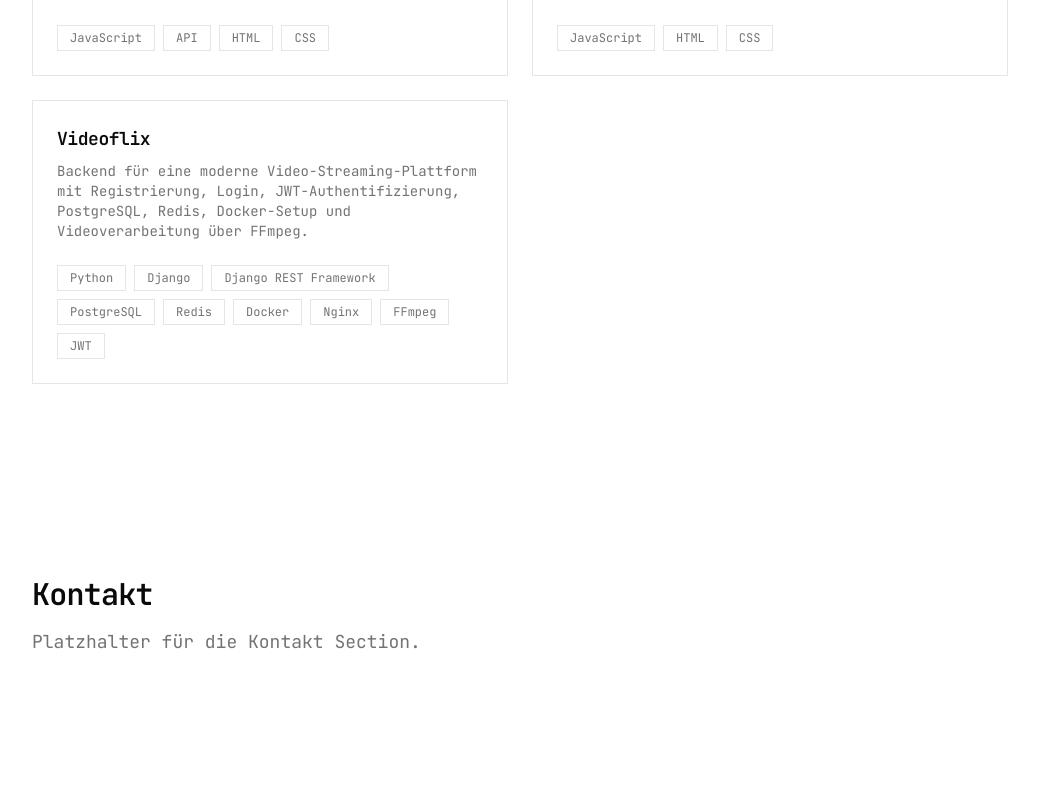
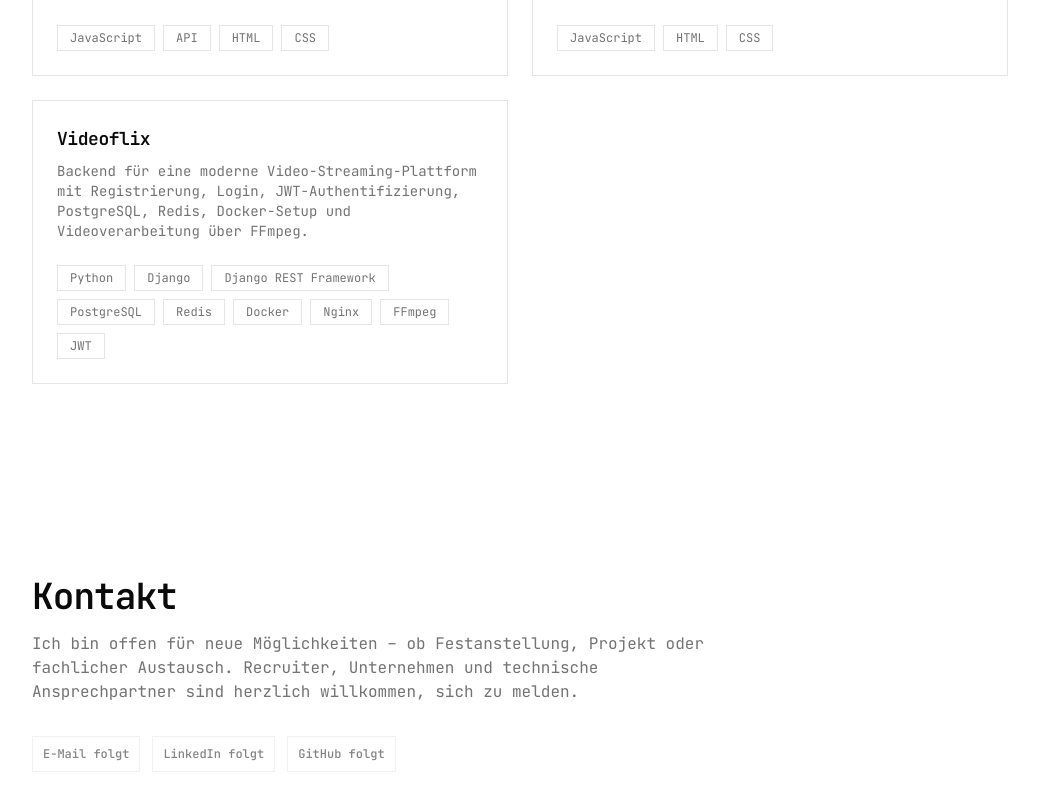
Before and after one commit to DrPinselbecher/full-stack-portfolio, a Next.js app: page / in a window 1280 px wide. Shown: the part 2492-3292 px from the top of the page, without its empty margins (120-1159 px from the left). Before the commit the page ends 3244 px from the top, so only its background shows below. Built offline with nearby package versions, Linux system fonts and the light colour scheme.

Commit message:
feat(contact): add initial contact section

```diff
--- a/src/components/sections/ContactSection.tsx
+++ b/src/components/sections/ContactSection.tsx
@@ -1,19 +1,37 @@
+import { Button } from "@/components/ui/button";
+
 export function ContactSection() {
   return (
     <section
       id="contact"
       aria-labelledby="contact-heading"
-      className="flex flex-col gap-4 py-24"
+      className="flex flex-col gap-8 py-24"
     >
+      <div className="flex flex-col gap-4 max-w-2xl">
         <h2
           id="contact-heading"
-        className="text-3xl font-semibold tracking-tight text-foreground"
+          className="text-3xl font-semibold tracking-tight text-foreground sm:text-4xl"
         >
           Kontakt
         </h2>
-      <p className="max-w-2xl text-lg text-muted-foreground">
-        Platzhalter für die Kontakt Section.
+        <p className="text-base text-pretty text-muted-foreground">
+          Ich bin offen für neue Möglichkeiten – ob Festanstellung, Projekt oder
+          fachlicher Austausch. Recruiter, Unternehmen und technische
+          Ansprechpartner sind herzlich willkommen, sich zu melden.
         </p>
+      </div>
+
+      <div className="flex flex-col gap-3 sm:flex-row sm:flex-wrap">
+        <Button variant="outline" size="lg" disabled>
+          E-Mail folgt
+        </Button>
+        <Button variant="outline" size="lg" disabled>
+          LinkedIn folgt
+        </Button>
+        <Button variant="outline" size="lg" disabled>
+          GitHub folgt
+        </Button>
+      </div>
     </section>
   );
 }
```
Lines whose indentation alone changed are shown as unchanged.
